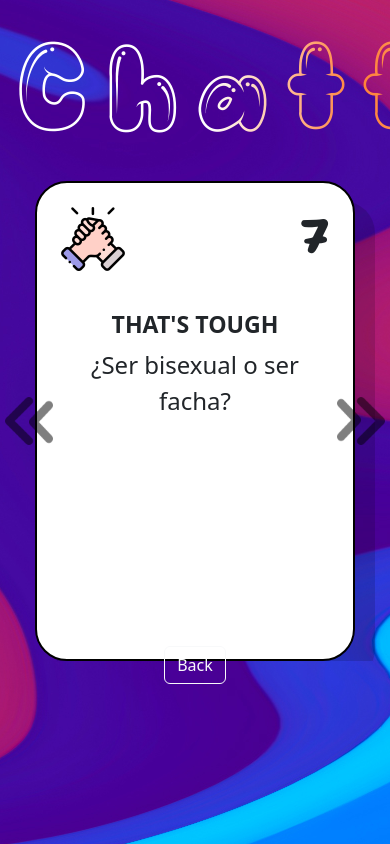
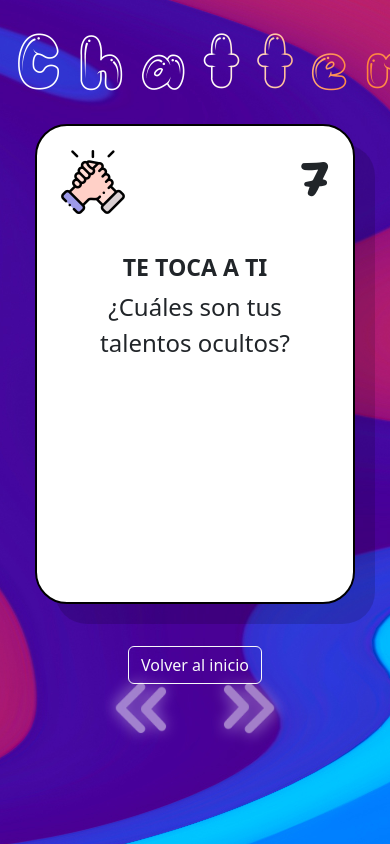
Before and after one commit to iSanmartin8a/wChatter, a Django app: a page that uses chatter/chatter_web/templates/chatter_web/theme_list.html in a window 390 px wide; the page is wider, and only the part inside the window is pictured. Run offline with Django 4.2, Linux system fonts and the light colour scheme; data comes from the database, SQL or seed files in the repository; both versions use the stored data as it was after the commit.

Commit message:
estilos e intento randomizar

```diff
--- a/chatter/chatter_web/static/css/custom_styles.css
+++ b/chatter/chatter_web/static/css/custom_styles.css
@@ -39,7 +39,6 @@
 
   color: #000;
   background-clip: text;
-  text-fill-color: transparent;
   -webkit-background-clip: text;
   -webkit-text-fill-color: transparent;
 
@@ -123,10 +122,12 @@
 
 .arrow {
   width: 3rem;
+  animation: float 5s ease-in-out infinite;
 }
 
 .inversed {
-  transform: rotate(180deg);
+  width: 3rem;
+  animation: float2 5s ease-in-out infinite;
 }
 
 #footer {
@@ -148,3 +149,68 @@
 #question {
   font-size: 1.5rem;
 }
+
+@keyframes float {
+  0% {
+    filter: drop-shadow(1px 1px 1px rgb(216, 216, 216)) brightness(0) invert(1);
+    transform: scale(0.9);
+    transition: 5s ease;
+  }
+  50% {
+    filter: drop-shadow(1px 1px 10px rgb(231, 231, 231)) brightness(0) invert(1);
+    transform: scale(1.1);
+    transition: 5s ease;
+  }
+  100% {
+    filter: drop-shadow(1px 1px 1px rgb(216, 216, 216)) brightness(0) invert(1);
+    transform: scale(0.9);
+    transition: 5s ease;
+  }
+}
+
+@keyframes float2 {
+  0% {
+    filter: drop-shadow(1px 1px 1px rgb(212, 212, 212)) brightness(0) invert(1);
+    transform: scale(0.9) rotate(180deg);
+    transition: 5s ease;
+  }
+  50% {
+    filter: drop-shadow(1px 1px 10px rgb(231, 231, 231)) brightness(0) invert(1);
+    transform: scale(1.1) rotate(180deg);
+    transition: 5s ease;
+  }
+  100% {
+    filter: drop-shadow(1px 1px 1px rgb(216, 216, 216)) brightness(0) invert(1);
+    transform: scale(0.9) rotate(180deg);
+    transition: 5s ease;
+  }
+}
+
+.controller {
+  position: absolute;
+  width: fit-content !important;
+  height: fit-content !important;
+  margin-top: 15rem;
+}
+
+.leftie {
+  left: 30%;
+}
+
+.rightie {
+  right: 30%;
+}
+
+.cortao {
+  overflow:visible;
+}
+
+@media (max-width: 1200px) {
+  .controller {
+    margin-top: 35rem;
+  }
+
+  #mainTitle {
+    font-size: 5rem;
+  }
+}
--- a/chatter/chatter_web/static/js/custom_js.js
+++ b/chatter/chatter_web/static/js/custom_js.js
@@ -4,8 +4,8 @@
   var random_number = Math.floor(Math.random() * 11) + 1;
   document.getElementById("numberCard").innerHTML = random_number;
 
-  var quotes = ["NEW THEME!", "QUESTION", "THAT'S TOUGH"];
-  var random_quote = Math.floor(Math.random() * 3);
+  var quotes = ["¡NUEVO TEMA!", "PREGUNTA", "ESTA ES DURA", "RESPONDE TU", "UFF", "NO SE YO", "TE TOCA A TI"];
+  var random_quote = Math.floor(Math.random() * 6) + 1;
   document.getElementById("cardTitle").innerHTML = quotes[random_quote];
 
 }
--- a/chatter/chatter_web/templates/chatter_web/theme_list.html
+++ b/chatter/chatter_web/templates/chatter_web/theme_list.html
@@ -1,7 +1,7 @@
 {% extends "base.html" %}
 {% load static %}
 
-{% block title %}Game{% endblock %}
+{% block title %}Chatter{% endblock %}
 
 {% block content %}
 <div id="titleCard">
@@ -12,7 +12,7 @@
 
 <div id="myCarousel" class="carousel slide" data-ride="carousel">
     <!-- Wrapper for carousel items -->
-    <div class="carousel-inner">
+    <div class="carousel-inner cortao">
         {% for theme in theme_list %}
         <div id="dCard">
             <div id="topCard">
@@ -31,20 +31,20 @@
     <!-- Carousel controls -->
     {% if is_paginated %}
     {% if page_obj.has_previous %}
-    <a class="carousel-control-prev" href="{{ request.path }}?page={{ page_obj.previous_page_number }}"
+    <a class="carousel-control-prev controller leftie" href="{{ request.path }}?page={{ page_obj.previous_page_number }}"
         data-slide="prev">
-        <img src="{% static 'img/arrow.png' %}" alt="" class="arrow inversed">
+        <img src="{% static 'img/arrow.png' %}" alt="" class="inversed">
     </a>
     {% endif %}
     {% if page_obj.has_next %}
-    <a class="carousel-control-next" href="{{ request.path }}?page={{ page_obj.next_page_number }}" data-slide="next">
+    <a class="carousel-control-next controller rightie" href="{{ request.path }}?page={{ page_obj.next_page_number }}" data-slide="next">
         <img src="{% static 'img/arrow.png' %}" alt="" class="arrow">
     </a>
     {% endif %}
     {% endif %}
 </div>
 <div id="footer">
-    <a href="{% url 'index' %}"><button type="button" class="btn btn-outline-light" id="back">Back</button></a>
+    <a href="{% url 'index' %}"><button type="button" class="btn btn-outline-light" id="back">Volver al inicio</button></a>
 </div>
 
 <script>
--- a/chatter/chatter_web/templates/index.html
+++ b/chatter/chatter_web/templates/index.html
@@ -1,7 +1,7 @@
 {% extends "base.html" %}
 {% load static %}
 
-{% block title %}Chatter{% endblock %}
+{% block title %}Chatter - Juego de preguntas{% endblock %}
 
 {% block content %}
 <div id="titleCard">
@@ -16,8 +16,8 @@
     </h2>
  </div>
  <div id="buttons">
-    <a href="{% url 'game' %}"><button type="button" class="btn btn-light mb">Play</button></a>
-    <button type="button" class="btn btn-light mb">Categories</button>
+    <a href="{% url 'game' %}"><button type="button" class="btn btn-light mb">Jugar</button></a>
+    <button type="button" class="btn btn-light mb">Categorías</button>
  </div>
 </div>
 
--- a/chatter/chatter_web/views.py
+++ b/chatter/chatter_web/views.py
@@ -1,7 +1,9 @@
+from urllib import request
 from django.http import HttpResponse
 from django.shortcuts import render
 from chatter_web.models import Theme
 from django.views.generic import ListView
+import datetime
 
 # Create your views here.
 def index(request):
@@ -13,3 +15,7 @@
 class Game(ListView):
     model = Theme
     paginate_by = 1
+
+    def get_queryset(self):
+        queryset = Theme.objects.all().distinct().order_by('?')
+        return queryset
```
Also changed, not shown: chatter/db.sqlite3, 14 other files.
